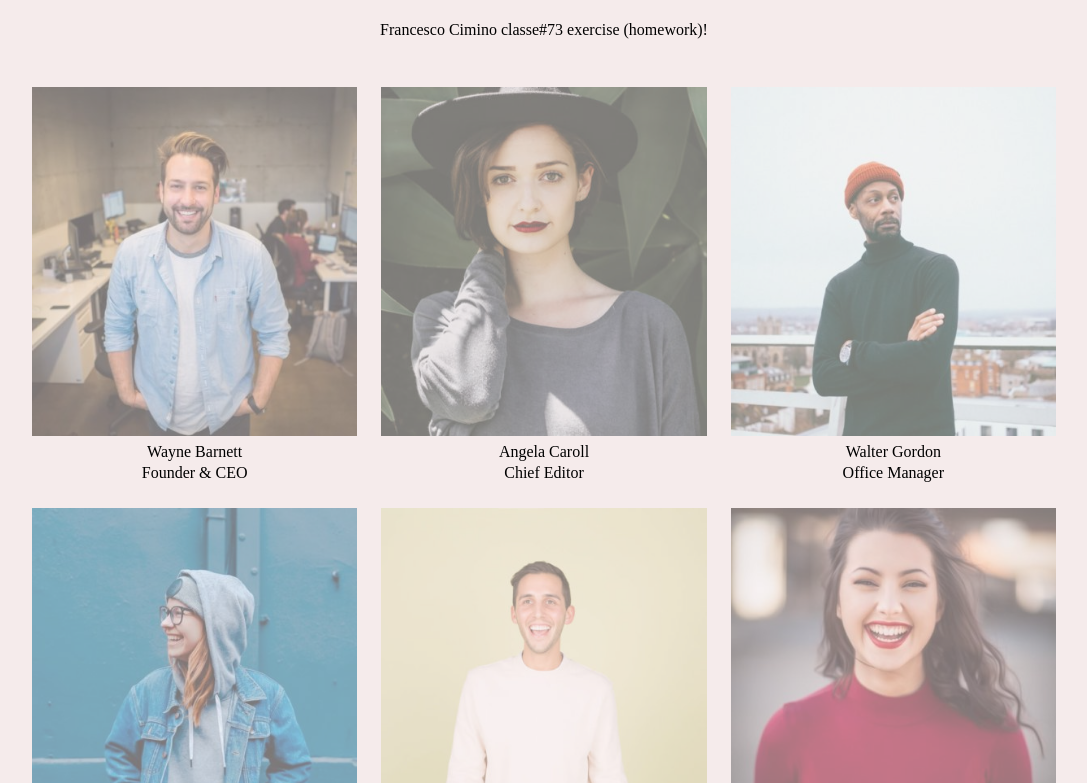
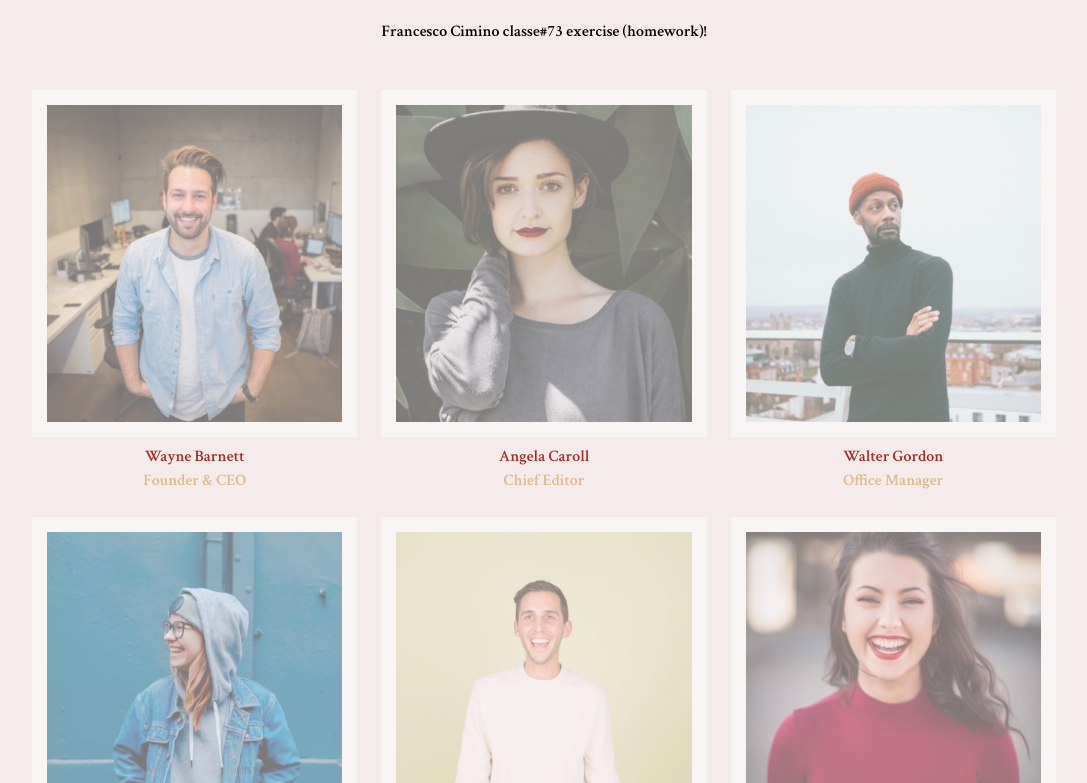
Before and after one commit to FRA2721/js-our-team, a plain HTML site: page index.html in a window 1280 px wide. Shown: the part 83-866 px from the top of the page, without its empty margins (96-1183 px from the left). Drawn offline with Linux system fonts and the light colour scheme.

Commit message:
completed

```diff
--- a/css/style.css
+++ b/css/style.css
@@ -14,6 +14,7 @@
 /* body */
 body{
     background-color: rgb(245, 235, 235);
+    font-family: 'Crimson Text', serif;
 }
 
 
@@ -42,6 +43,7 @@ header {
 img {
     max-width: 100%;
     opacity: .5;
+    border: 15px solid white;
     transition-duration: 1s;
 }
 
@@ -50,6 +52,8 @@ img:hover {
     cursor: pointer;
     opacity: 1;
     transform: scale(.8);
+    border-radius: 50%;
+    border: 15px solid white;
 }
 
 
@@ -92,6 +96,14 @@ li {
 .card-name {
     text-align: center;
     margin-top: 0.2rem;
+    color: brown;
+}
+
+/* card-role */
+.card-role{
+    text-align: center;
+    margin-top: 0.2rem;
+    color: burlywood;
 }
 
 
--- a/index.html
+++ b/index.html
@@ -22,6 +22,12 @@
     <!-- css -->
     <link rel="stylesheet" href="css/style.css">
     <!-- /css -->
+
+    <!-- font -->
+    <link rel="preconnect" href="https://fonts.googleapis.com">
+    <link rel="preconnect" href="https://fonts.gstatic.com" crossorigin>
+    <link href="https://fonts.googleapis.com/css2?family=Crimson+Text:wght@600&display=swap" rel="stylesheet">
+    <!-- /font -->
 
     <!-- title -->
     <title>Our Team</title>
--- a/js/script.js
+++ b/js/script.js
@@ -60,7 +60,7 @@ for (let i = 0; i < ourTeam.length; i++) {
 
         <li>
             <img src="img/${item.imgProfile}" alt="profiles images">
-            <div class="card-name"><span class="title"></span>${item["name"]}<div>
-            <div class="card-name"><span class="title"></span>${item.role}</div>
+            <div class="card-name">${item["name"]}<div>
+            <div class="card-role"></span>${item.role}</div>
         </li>`
 }
```
